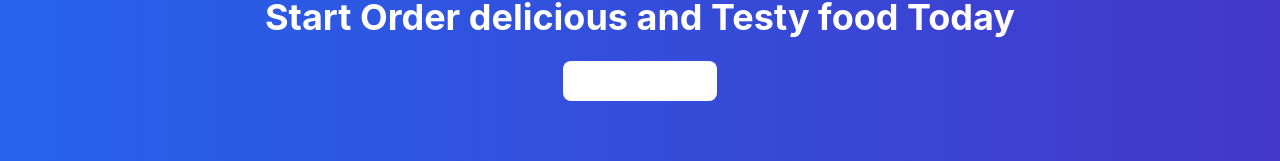
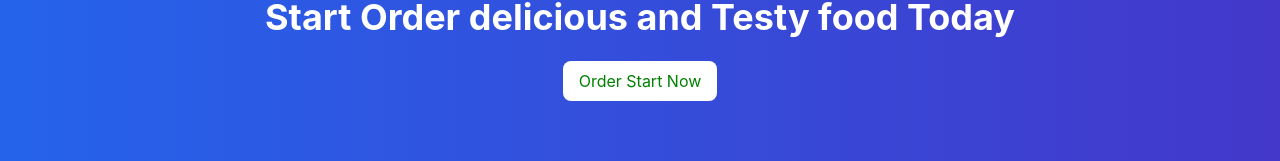
Before and after one commit to MDSARFRAAZNASIR/localdelivery-app, a React (Create React App) app in the folder frontend/: page / in a window 1280 px wide. Shown: the part 1295-1456 px from the top of the page. Built offline with nearby package versions, Linux system fonts and the light colour scheme.

Commit message:
Add multiple files for project

```diff
--- a/frontend/src/App.css
+++ b/frontend/src/App.css
@@ -36,3 +36,6 @@
     transform: rotate(360deg);
   }
 }
+.link1{
+  color:  green;
+}
--- a/frontend/src/components/pages/LandingPage.jsx
+++ b/frontend/src/components/pages/LandingPage.jsx
@@ -117,7 +117,7 @@ export default function LandingPage() {
         <h2 className="text-3xl md:text-4xl font-bold mb-6">Start Order delicious and Testy food Today</h2>
         <Button size="lg" className="bg-white text-blue-600 hover:bg-gray-100">
           <NavLink>
-           <Link to="signup" >Order Start Now</Link>
+           <Link to="signup" className="link1" >Order Start Now</Link>
           </NavLink>
 
         </Button>
```
